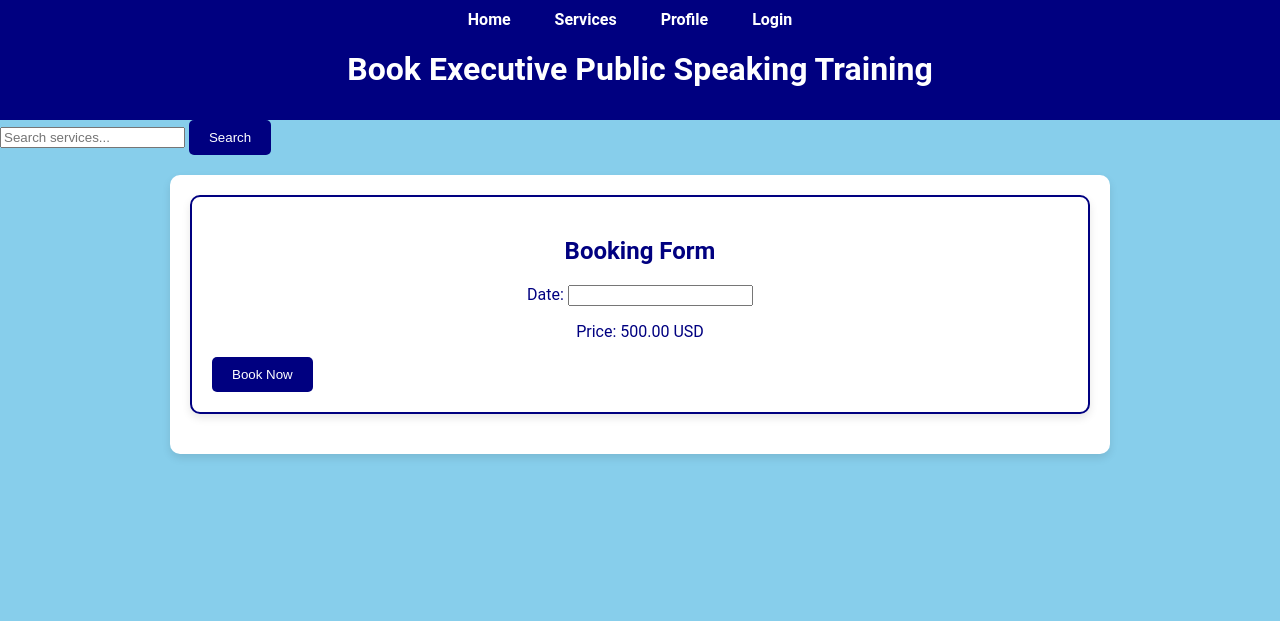
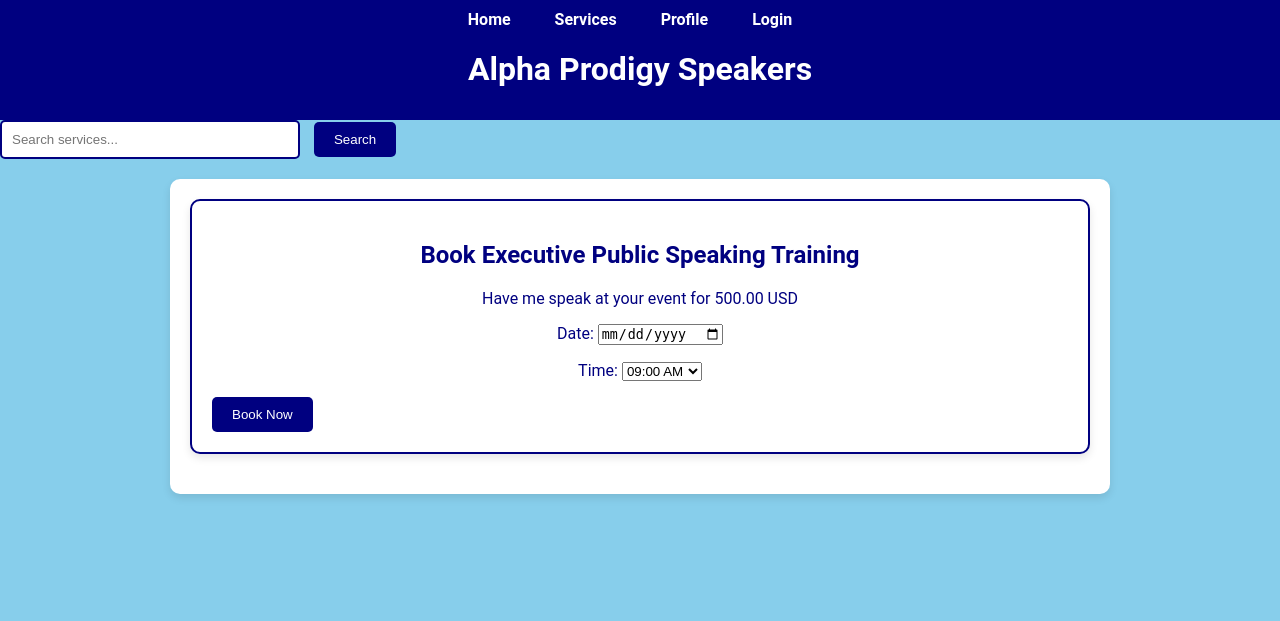
Before and after one commit to johcodes19/APSpage, a Django app: page /speakers/book/1/ in a window 1280 px wide. Shown: the top 621 px of the page. Run offline with Django 5.2, Linux system fonts and the light colour scheme; data comes from the database, SQL or seed files in the repository; both versions use the stored data as it was after the commit.

Commit message:
improved the app

```diff
--- a/alphaprodigyspeakers/speakers/forms.py
+++ b/alphaprodigyspeakers/speakers/forms.py
@@ -1,11 +1,32 @@
 from django import forms
-from .models import Booking,Review
+from .models import Booking,Review, Service
 from django.contrib.auth.forms import AuthenticationForm
 
 class BookingForm(forms.ModelForm):
+    DATE_INPUT_FORMATS = ['%Y-%m-%d']
+
+    # Define time slots
+    TIME_SLOTS = [
+        ('09:00', '09:00 AM'),
+        ('10:00', '10:00 AM'),
+        ('11:00', '11:00 AM'),
+        ('12:00', '12:00 PM'),
+        ('13:00', '01:00 PM'),
+        ('14:00', '02:00 PM'),
+        ('15:00', '03:00 PM'),
+        ('16:00', '04:00 PM'),
+        ('17:00', '05:00 PM'),
+    ]
+
+    date = forms.DateField(
+        widget=forms.DateInput(attrs={'type': 'date'}),
+        input_formats=DATE_INPUT_FORMATS
+    )
+    time = forms.ChoiceField(choices=TIME_SLOTS)
+
     class Meta:
         model = Booking
-        fields = ['date']
+        fields = ['date', 'time']
 
 class ReviewForm(forms.ModelForm):
     class Meta:
--- a/alphaprodigyspeakers/speakers/views.py
+++ b/alphaprodigyspeakers/speakers/views.py
@@ -36,7 +36,6 @@ def service_detail_view(request, service_id):
         form = ReviewForm()
     return render(request, 'service_detail.html', {'service': service, 'reviews': reviews, 'form': form, 'has_booked': has_booked})
 
-
 def booking_view(request, service_id):
     service = Service.objects.get(id=service_id)
     if request.method == 'POST':
@@ -46,7 +45,6 @@ def booking_view(request, service_id):
             booking.user = request.user
             booking.service = service
             booking.save()
-            send_booking_confirmation_email(request.user, booking)
             return redirect('payment', booking_id=booking.id)
     else:
         form = BookingForm()
@@ -130,7 +128,12 @@ def payment_success(request, booking_id):
 def payment_cancelled(request):
     return render(request, 'payment_cancelled.html')
 
+from django.shortcuts import render
+from .models import Service
+
 def search_view(request):
     query = request.GET.get('q')
-    results = Service.objects.filter(Q(name__icontains=query) | Q(description__icontains=query))
-    return render(request, 'search_results.html', {'results': results, 'query': query})
+    results = []
+    if query:
+        results = Service.objects.filter(name__icontains=query)  # Filter services by name containing the query
+    return render(request, 'search_results.html', {'query': query, 'results': results})
--- a/alphaprodigyspeakers/static/styles.css
+++ b/alphaprodigyspeakers/static/styles.css
@@ -166,6 +166,22 @@ button[type="submit"]:hover, .btn:hover {
     transform: scale(1.05); /* Slightly larger on hover */
 }
 
+/* Search Bar Styling */
+input[type="text"] {
+    padding: 10px;
+    border: 2px solid navy;
+    border-radius: 5px;
+    width: calc(100% - 22px); /* Full width minus padding and border */
+    max-width: 300px;
+    margin-right: 10px;
+    box-sizing: border-box;
+}
+
+input[type="text"]:focus {
+    border-color: skyblue;
+    outline: none;
+}
+
 /* Search Button Styling */
 input[type="submit"], button[type="submit"] {
     display: inline-block;
--- a/alphaprodigyspeakers/templates/htmls/booking.html
+++ b/alphaprodigyspeakers/templates/htmls/booking.html
@@ -1,20 +1,16 @@
 {% extends 'base.html' %}
 
 {% block title %}
-    Book {{ service.name }} - Alpha Prodigy Speakers
-{% endblock %}
-
-{% block header %}
-    Book {{ service.name }}
+    Book Service
 {% endblock %}
 
 {% block content %}
 <section id="booking">
-    <h2>Booking Form</h2>
+    <h2>Book {{ service.name }}</h2>
+    <p>Have me speak at your event for {{ service.price }} USD</p>
     <form method="post">
         {% csrf_token %}
         {{ form.as_p }}
-        <p>Price: {{ service.price }} USD</p>
         <button type="submit" class="btn">Book Now</button>
     </form>
 </section>
--- a/alphaprodigyspeakers/templates/htmls/service_detail.html
+++ b/alphaprodigyspeakers/templates/htmls/service_detail.html
@@ -29,7 +29,7 @@
         <form method="post">
             {% csrf_token %}
             {{ form.as_p }}
-            <button type="submit">Submit Review</button>
+            <button type="submit" class="btn">Submit Review</button>
         </form>
     {% else %}
         <p>You need to book this service before you can leave a review.</p>
```
Also changed, not shown: alphaprodigyspeakers/templates/htmls/search_results.html (+12 -7 lines), alphaprodigyspeakers/db.sqlite3.
